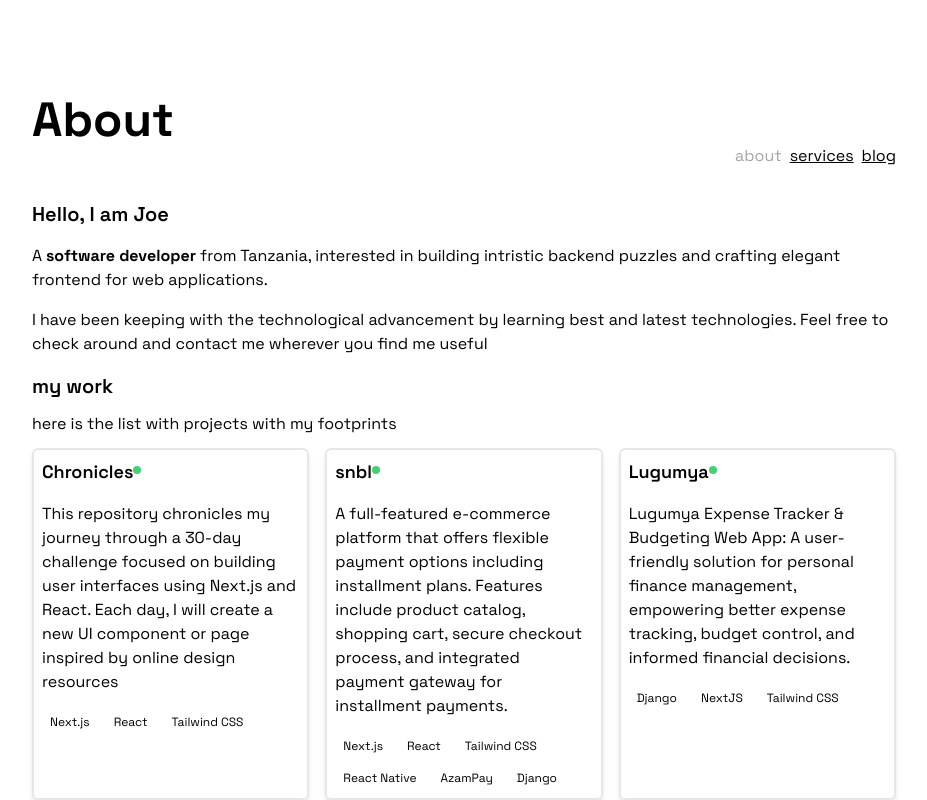
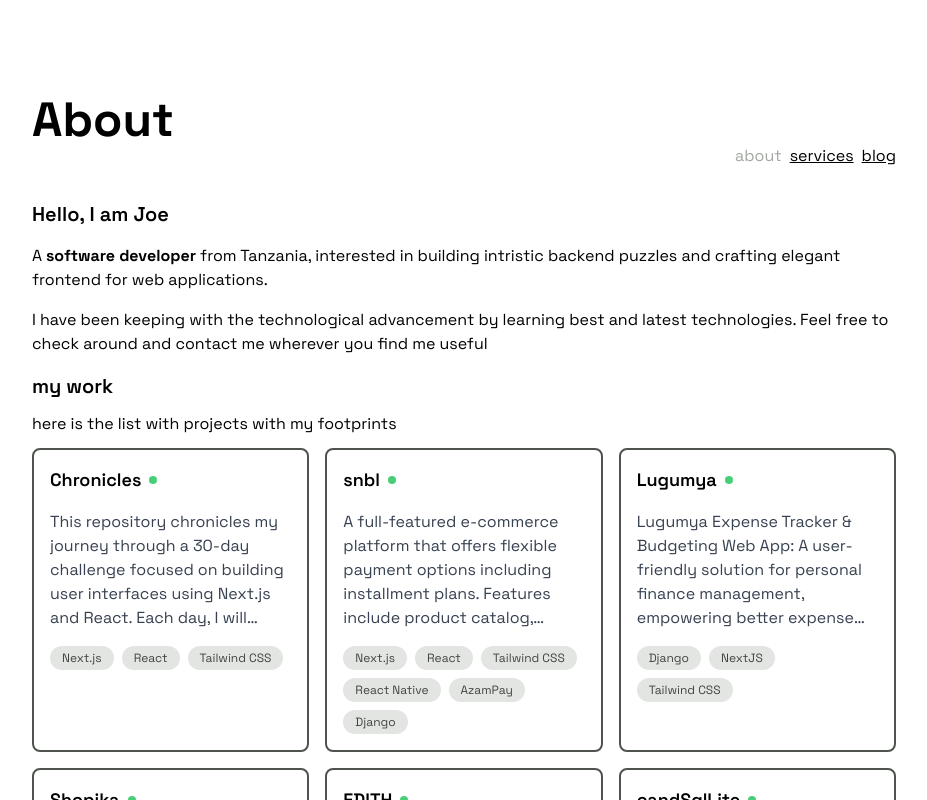
Before and after one commit to tzniceguy/myportifolio, a Next.js app: page / in a window 1280 px wide. Shown: the top 800 px of the page, without its empty margins (176-1103 px from the left). Built offline with nearby package versions, Linux system fonts and the light colour scheme.

Commit message:
styling a component without motion

```diff
--- a/components/project-card.tsx
+++ b/components/project-card.tsx
@@ -1,8 +1,4 @@
-"use client";
-
-import React from "react";
 import Link from "next/link";
-import { motion } from "motion/react";
 
 interface CardProps {
   url: string;
@@ -18,21 +14,28 @@ export default function Card({
   stack = [],
 }: CardProps) {
   return (
-    <div className="md:shadow-md rounded-md border-2 p-2">
-      <div className="flex">
+    <div className="group rounded-lg border-2 border-marshland-600 p-4 transition-all hover:shadow-lg dark:bg-marshland-900">
+      <div className="flex items-center gap-2 mb-4">
         <Link
           href={url}
           target="_blank"
-          className="font-semibold text-lg mb-4 hover:underline"
+          className="font-semibold text-lg hover:text-marshland-600 hover:underline dark:hover:text-marshland-400 transition-colors"
         >
           {title}
         </Link>
-        <div className="w-2 h-2 my-2 bg-green-500 rounded-full animate-pulse" />
+        <div className="w-2 h-2 bg-green-500 rounded-full animate-pulse" />
       </div>
-      <p className="text-md mb-4">{description}</p>
+
+      <p className="text-gray-700 dark:text-gray-300 mb-4 line-clamp-5">
+        {description}
+      </p>
+
       <div className="flex flex-wrap gap-2">
         {stack.map((tech) => (
-          <span key={tech} className="px-2 py-1 text-xs">
+          <span
+            key={tech}
+            className="px-3 py-1 text-xs rounded-full bg-marshland-100 dark:bg-marshland-800 text-marshland-700 dark:text-marshland-300"
+          >
             {tech}
           </span>
         ))}
@@ -40,4 +43,3 @@ export default function Card({
     </div>
   );
 }
-1;
```
